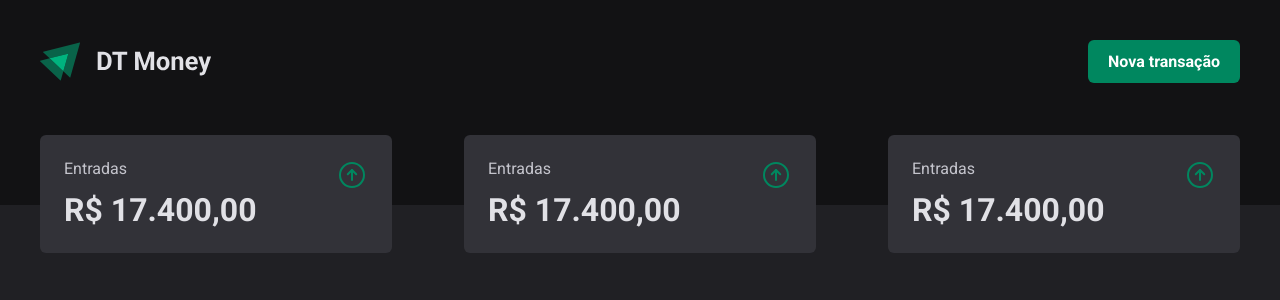
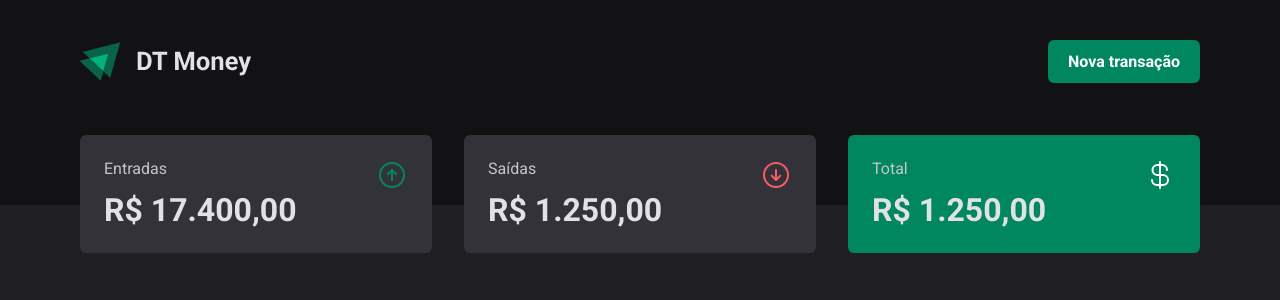
Before and after one commit to MayconSlv/DT-Money, a React (Vite) app: page / in a window 1280 px wide. Shown: the top 300 px of the page. Built offline with nearby package versions, Linux system fonts and the light colour scheme.

Commit message:
tipagem do Summary Component

```diff
--- a/src/components/Header/styles.ts
+++ b/src/components/Header/styles.ts
@@ -10,7 +10,7 @@ export const HeaderContent = styled.div`
   display: flex;
   justify-content: space-between;
 
-  max-width: 1200px;
+  max-width: 1120px;
   margin: 0 auto;
 `
 export const TransactinButton = styled.button`
--- a/src/components/Summary/index.tsx
+++ b/src/components/Summary/index.tsx
@@ -1,14 +1,21 @@
-import { ArrowCircleUp } from 'phosphor-react'
 import { SummaryContainer, SummaryHeader } from './styles'
+import { ReactNode } from 'react'
 
-export function Summary() {
+interface SummaryProps {
+  icon: ReactNode
+  value: string
+  type: string
+  variant?: string
+}
+
+export function Summary({ icon, value, type, variant }: SummaryProps) {
   return (
-    <SummaryContainer>
+    <SummaryContainer variant={variant}>
       <SummaryHeader>
-        <span>Entradas</span>
-        <ArrowCircleUp size={32} />
+        <span>{type}</span>
+        {icon}
       </SummaryHeader>
-      <strong>R$ 17.400,00</strong>
+      <strong>R$ {value}</strong>
     </SummaryContainer>
   )
 }
--- a/src/components/Summary/styles.ts
+++ b/src/components/Summary/styles.ts
@@ -1,12 +1,22 @@
-import styled from 'styled-components'
+import { ReactNode } from 'react'
+import styled, { css } from 'styled-components'
 
-export const SummaryContainer = styled.div`
+interface SummaryContainerProps {
+  variant: ReactNode
+}
+
+export const SummaryContainer = styled.div<SummaryContainerProps>`
   padding: 2.4rem;
   border-radius: 6px;
 
+  width: 35.2rem;
+
   background: ${({ theme }) => theme['gray-400']};
-
-  width: 35.2rem;
+  ${(props) =>
+    props.variant === 'green' &&
+    css`
+      background: ${props.theme['base-green']};
+    `}
 
   strong {
     font-weight: 700;
@@ -21,8 +31,4 @@ export const SummaryHeader = styled.header`
   span {
     color: ${({ theme }) => theme['gray-200']};
   }
-
-  svg {
-    color: ${({ theme }) => theme['base-green']};
-  }
 `
--- a/src/pages/Transactions/index.tsx
+++ b/src/pages/Transactions/index.tsx
@@ -1,16 +1,32 @@
+import { ArrowCircleUp, ArrowCircleDown, CurrencyDollar } from 'phosphor-react'
 import { Header } from '../../components/Header'
 import { Summary } from '../../components/Summary'
 import { SummaryDisplay } from './styles'
+import { useTheme } from 'styled-components'
 
 export function Transactions() {
+  const colors = useTheme()
   return (
     <div>
       <Header />
 
       <SummaryDisplay>
-        <Summary />
-        <Summary />
-        <Summary />
+        <Summary
+          icon={<ArrowCircleUp size={32} color={colors['base-green']} />}
+          type="Entradas"
+          value="17.400,00"
+        />
+        <Summary
+          icon={<ArrowCircleDown size={32} color={colors['base-red']} />}
+          type="Saídas"
+          value="1.250,00"
+        />
+        <Summary
+          icon={<CurrencyDollar size={32} color={colors.white} />}
+          type="Total"
+          value="1.250,00"
+          variant="green"
+        />
       </SummaryDisplay>
     </div>
   )
--- a/src/pages/Transactions/styles.ts
+++ b/src/pages/Transactions/styles.ts
@@ -3,7 +3,7 @@ import styled from 'styled-components'
 export const SummaryDisplay = styled.section`
   display: flex;
   justify-content: space-between;
-  max-width: 1200px;
+  max-width: 1120px;
   margin: 0 auto;
   margin-top: -7rem;
 `
```
